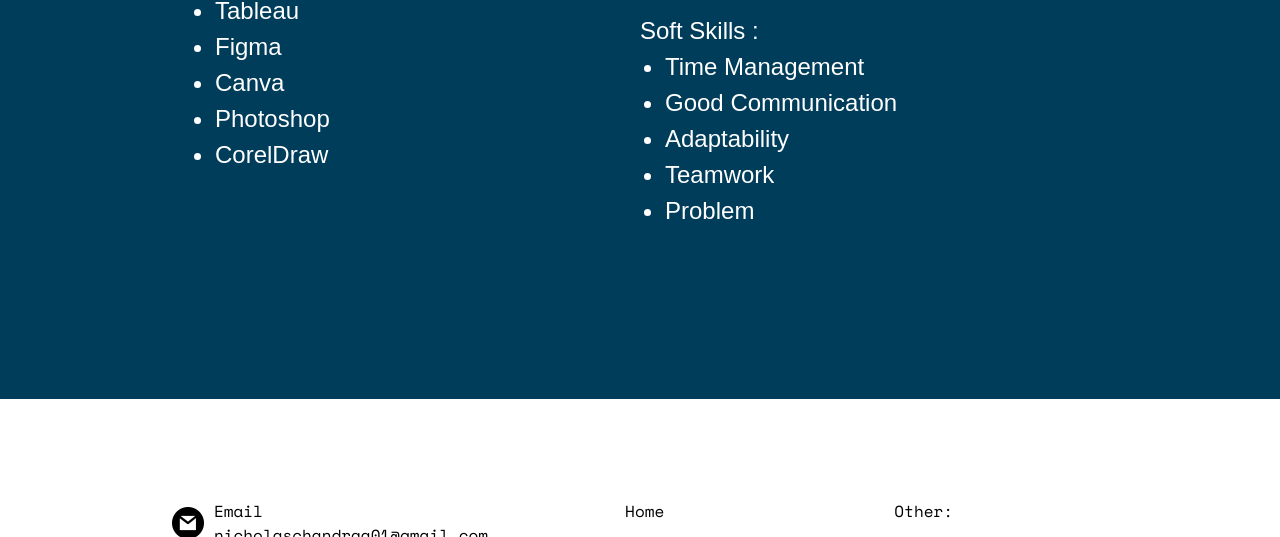
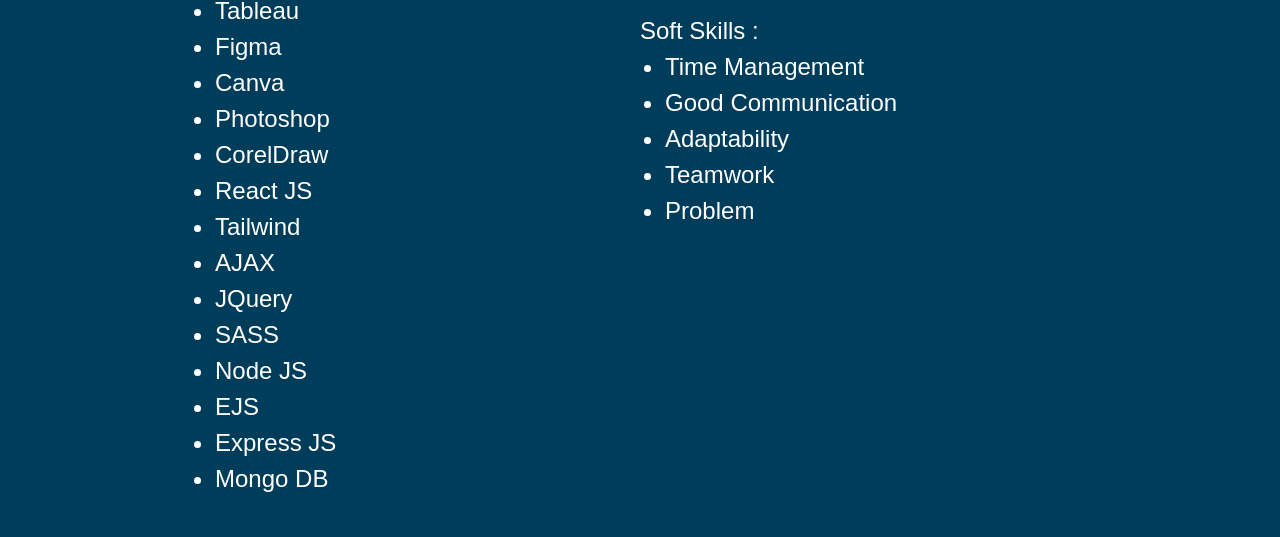
Before and after one commit to NicholasChandraa/Website-Portofolio-Nicho, a plain HTML site: page index.html in a window 1280 px wide. Shown: the part 7757-8294 px from the top of the page. Drawn offline with nearby package versions, Linux system fonts and the light colour scheme; a web font is replaced by a local one.

Commit message:
menambahkan text skills

```diff
--- a/index.html
+++ b/index.html
@@ -360,6 +360,15 @@
                         <li>Canva</li>
                         <li>Photoshop</li>
                         <li>CorelDraw</li>
+                        <li>React JS</li>
+                        <li>Tailwind</li>
+                        <li>AJAX</li>
+                        <li>JQuery</li>
+                        <li>SASS</li>
+                        <li>Node JS</li>
+                        <li>EJS</li>
+                        <li>Express JS</li>
+                        <li>Mongo DB</li>
                     </ul>
                 </div>
 
```
